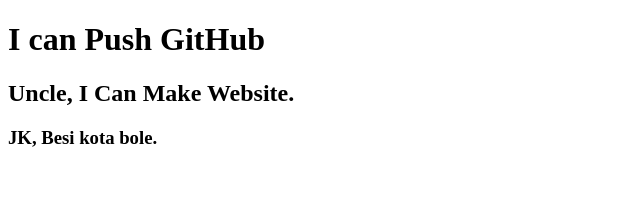
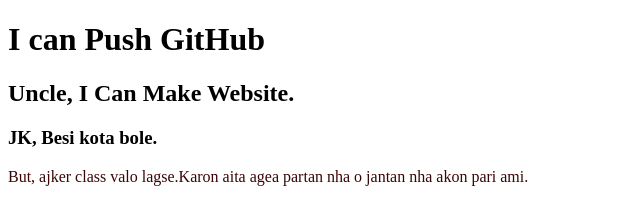
Before and after one commit to iffarurrahat/my-thred-repo, a plain HTML site: page index.htm in a window 1280 px wide. Shown: the whole page, without its empty margins (0-640 px from the left). Drawn offline with Linux system fonts and the light colour scheme.

Commit message:
css file add than paragraph color change

```diff
--- a/index.htm
+++ b/index.htm
@@ -5,10 +5,12 @@
     <meta http-equiv="X-UA-Compatible" content="IE=edge">
     <meta name="viewport" content="width=device-width, initial-scale=1.0">
     <title>This is my thred repo </title>
+    <link rel="stylesheet" href="style.css">
 </head>
 <body>
     <h1>I can Push GitHub</h1>
     <h2>Uncle, I Can Make Website.</h2>
     <h3>JK, Besi kota bole.</h3>
+    <p>But, ajker class valo lagse.Karon aita agea partan nha o jantan nha akon pari ami.</p>
 </body>
 </html>
--- /dev/null
+++ b/style.css
@@ -0,0 +1,3 @@
+p{
+    color: #3a0505;
+}
```
